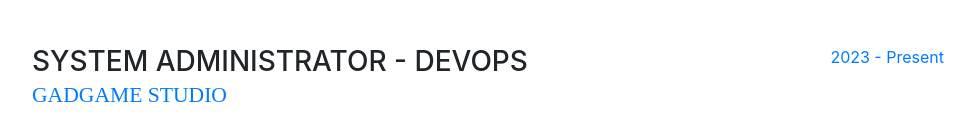
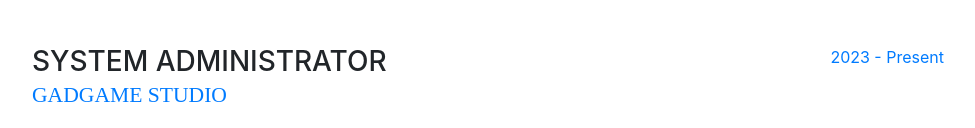
Before and after one commit to lonqpham/CV, a website with bundled scripts: page index.html in a window 1280 px wide. Shown: the part 1333-1461 px from the top of the page, without its empty margins (288-1263 px from the left). Built offline with nearby package versions, Linux system fonts and the light colour scheme; a web font is replaced by a local one.

Commit message:
Update index.html

```diff
--- a/index.html
+++ b/index.html
@@ -129,7 +129,7 @@
         <!-- Đoạn thông tin kinh nghiệm mới -->
         <div class="resume-item d-flex flex-column flex-md-row mb-5">
             <div class="resume-content mr-auto">
-                <h3 class="mb-0">System Administrator - Devops</h3>
+                <h3 class="mb-0">System Administrator</h3>
                 <div class="subheading mb-3"><a target="_blank" href="https://gadgame.com/">Gadgame Studio</a></div>
                 <p>Quản trị hệ thống mạng, máy tính, mail server công ty, file server.</p>
                 <p>Xử lý sự cố máy tính và phần cứng thiết bị của end-user.</p>
```
